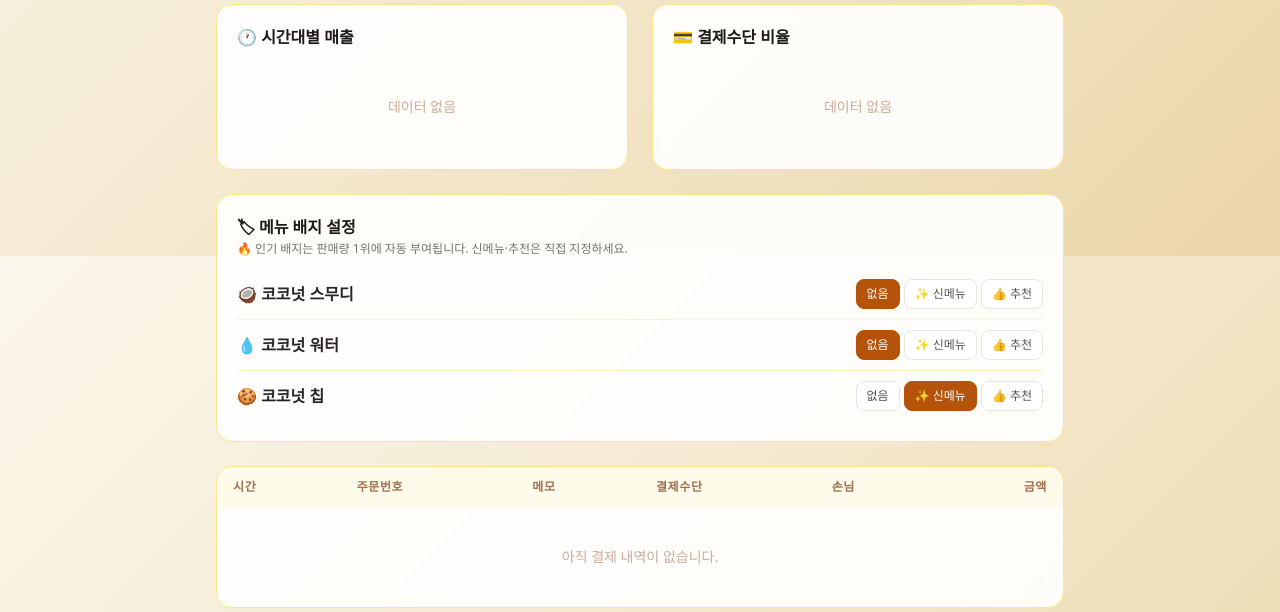
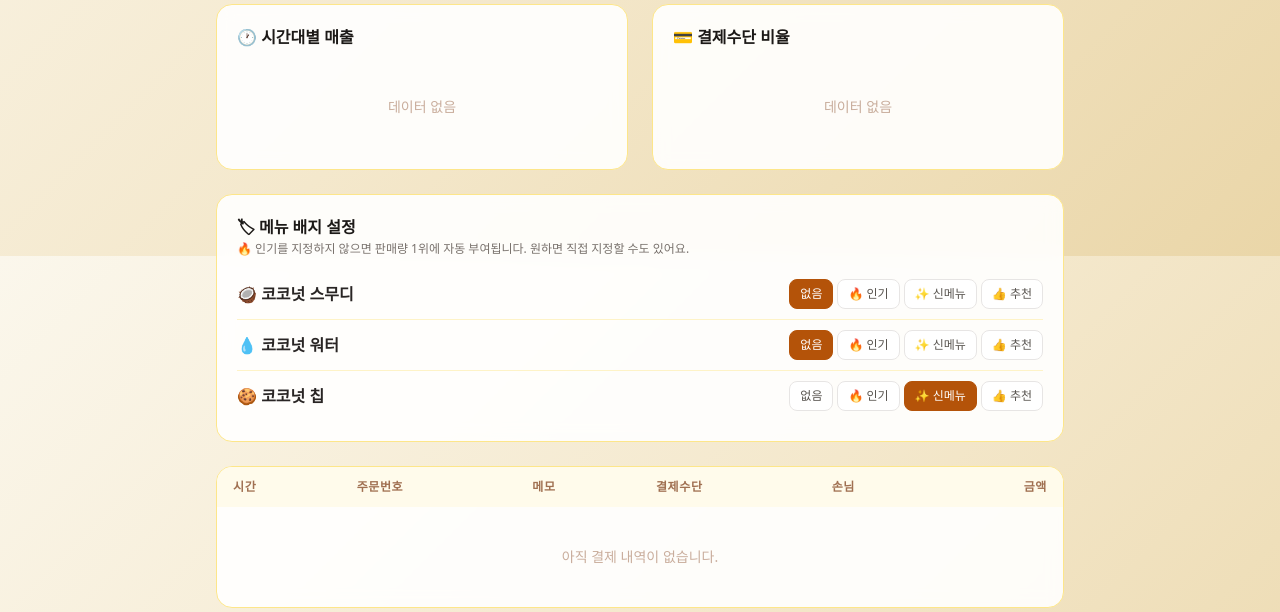
Before and after one commit to chan026-normal/qr-pay-demo, a FastAPI app: page /admin in a window 1280 px wide. Shown: the part 544-1156 px from the top of the page. Run offline with FastAPI, Linux system fonts and the light colour scheme; parts of the project's set-up code (start-up, migrations or seed data) failed here and were passed over; some libraries are stand-ins or nearby versions; some web fonts are replaced.

Commit message:
Allow manual 🔥 hot badge in admin; auto-hot disabled when manually set

```diff
--- a/main.py
+++ b/main.py
@@ -423,7 +423,9 @@ def stamp_state() -> dict:
 
 
 def hot_item_ids() -> List[str]:
-    """판매량 1위 메뉴 id (자동 '인기' 배지용)."""
+    """자동 '인기' 배지 = 판매량 1위. 단, 직원이 '인기'를 수동 지정했으면 자동은 끔."""
+    if any(m.get("badge") == "hot" for m in MENU):
+        return []
     pop: Dict[str, int] = {}
     for o in HISTORY:
         for it in o.items:
@@ -692,10 +694,10 @@ async def admin_page(request: Request):
 
 @app.post("/api/admin/badge")
 async def set_badge(payload: dict):
-    """직원이 메뉴 배지를 수동 지정 (없음 / 신메뉴 / 추천). 인기는 자동."""
+    """직원이 메뉴 배지를 수동 지정 (없음 / 인기 / 신메뉴 / 추천). 인기 미지정 시 판매량 1위 자동."""
     item_id = payload.get("id")
     badge = payload.get("badge") or None
-    if badge not in (None, "new", "reco"):
+    if badge not in (None, "hot", "new", "reco"):
         raise HTTPException(status_code=400, detail="잘못된 배지값입니다.")
     for m in MENU:
         if m["id"] == item_id:
--- a/templates/admin.html
+++ b/templates/admin.html
@@ -171,14 +171,14 @@
   <!-- 🏷 메뉴 배지 설정 (직원 수동) -->
   <div class="bg-white/90 backdrop-blur rounded-2xl border border-amber-200 p-5 mb-6">
     <h2 class="font-black text-stone-900">🏷 메뉴 배지 설정</h2>
-    <div class="text-xs text-stone-500 mt-0.5 mb-3">🔥 인기 배지는 판매량 1위에 자동 부여됩니다. 신메뉴·추천은 직접 지정하세요.</div>
+    <div class="text-xs text-stone-500 mt-0.5 mb-3">🔥 인기를 지정하지 않으면 판매량 1위에 자동 부여됩니다. 원하면 직접 지정할 수도 있어요.</div>
     <div class="divide-y divide-amber-100">
       {% for item in menu %}
       {% set cur = item.badge or '' %}
-      <div class="flex items-center justify-between py-2.5 gap-2">
+      <div class="flex items-center justify-between py-2.5 gap-2 flex-wrap">
         <span class="font-semibold text-stone-800">{{ item.emoji }} {{ item.name }}</span>
-        <div class="flex gap-1">
-          {% for val, label in [('', '없음'), ('new', '✨ 신메뉴'), ('reco', '👍 추천')] %}
+        <div class="flex gap-1 flex-wrap">
+          {% for val, label in [('', '없음'), ('hot', '🔥 인기'), ('new', '✨ 신메뉴'), ('reco', '👍 추천')] %}
           <button class="badge-btn text-xs px-2.5 py-1.5 rounded-lg border {% if cur == val %}bg-amber-700 text-white border-amber-700{% else %}bg-white text-stone-600 border-stone-200 hover:bg-stone-50{% endif %}"
                   data-id="{{ item.id }}" data-badge="{{ val }}">{{ label }}</button>
           {% endfor %}
--- a/templates/order.html
+++ b/templates/order.html
@@ -134,9 +134,10 @@ const priceById = Object.fromEntries(MENU.map(m => [m.id, m.price]));
 const menuById = Object.fromEntries(MENU.map(m => [m.id, m]));
 function badgeText(item){
   if (!item) return '';
+  if (item.badge === 'hot') return t('badge_hot');   // 수동 인기
   if (item.badge === 'new') return t('badge_new');
   if (item.badge === 'reco') return t('badge_reco');
-  if (HOT_IDS.includes(item.id)) return t('badge_hot');
+  if (HOT_IDS.includes(item.id)) return t('badge_hot');  // 자동 인기 (수동 미지정 시)
   return '';
 }
 let cart = {};
```
